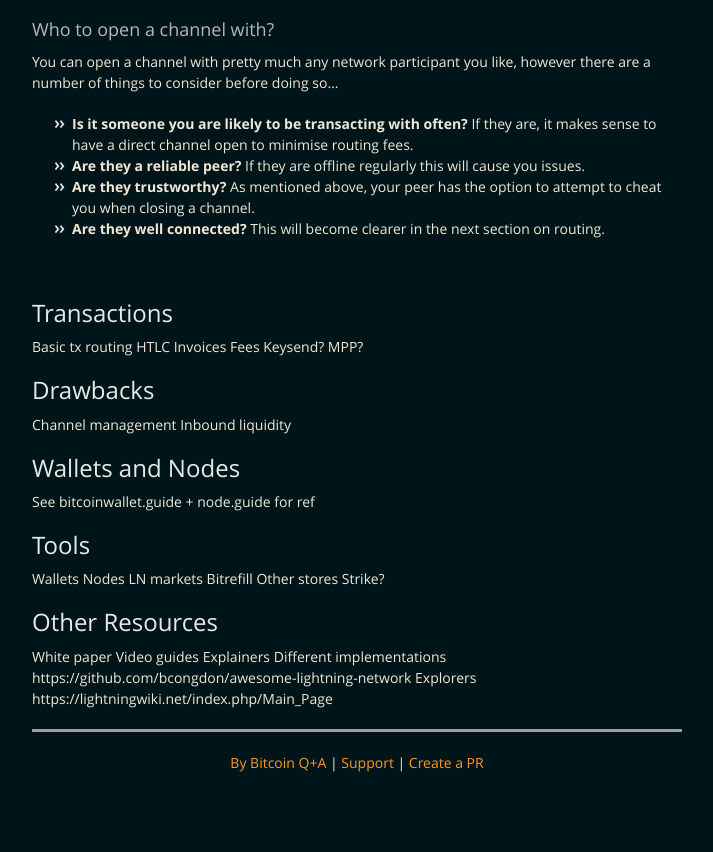
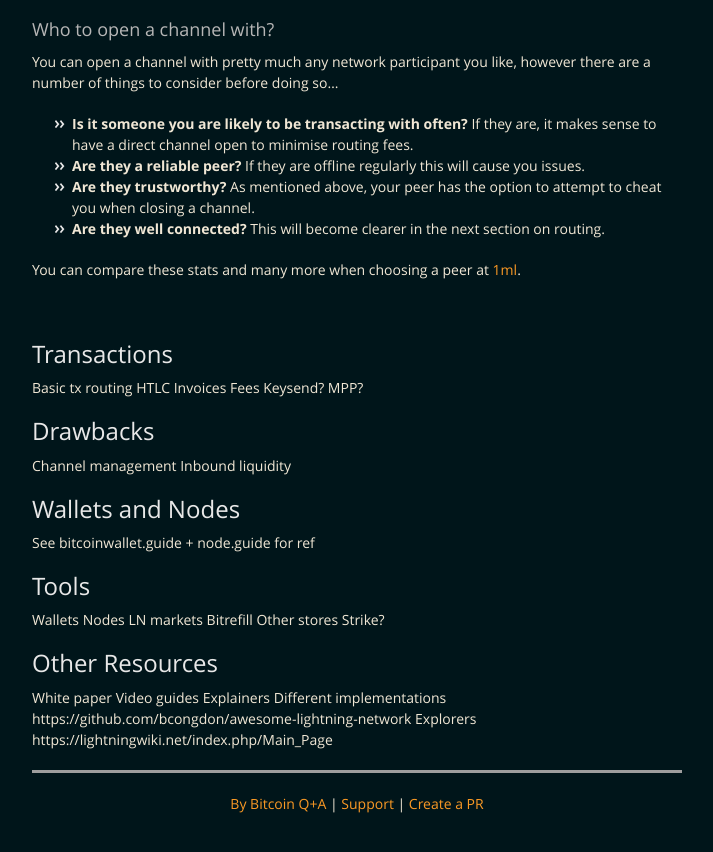
Before and after one commit to BitcoinQnA/ln-guide, a Jekyll site: the page built from index.md, in a window 1280 px wide and 900 px high, scrolled down 2608 px. Shown: the top 852 px of the window, without its empty margins (283-996 px from the left). Built offline with Jekyll 4.4.1, drawn with Linux system fonts in a browser that asks for light colours; grey boxes are pictures that could not be loaded.

Commit message:
Update index.md

```diff
--- a/index.md
+++ b/index.md
@@ -73,6 +73,8 @@ You can open a channel with pretty much any network participant you like, howeve
 * **Are they trustworthy?** As mentioned above, your peer has the option to attempt to cheat you when closing a channel.
 * **Are they well connected?** This will become clearer in the next section on routing.
 
+You can compare these stats and many more when choosing a peer at [1ml](https://1ml.com/).
+
 <br/>
 
 ##  Transactions
```
